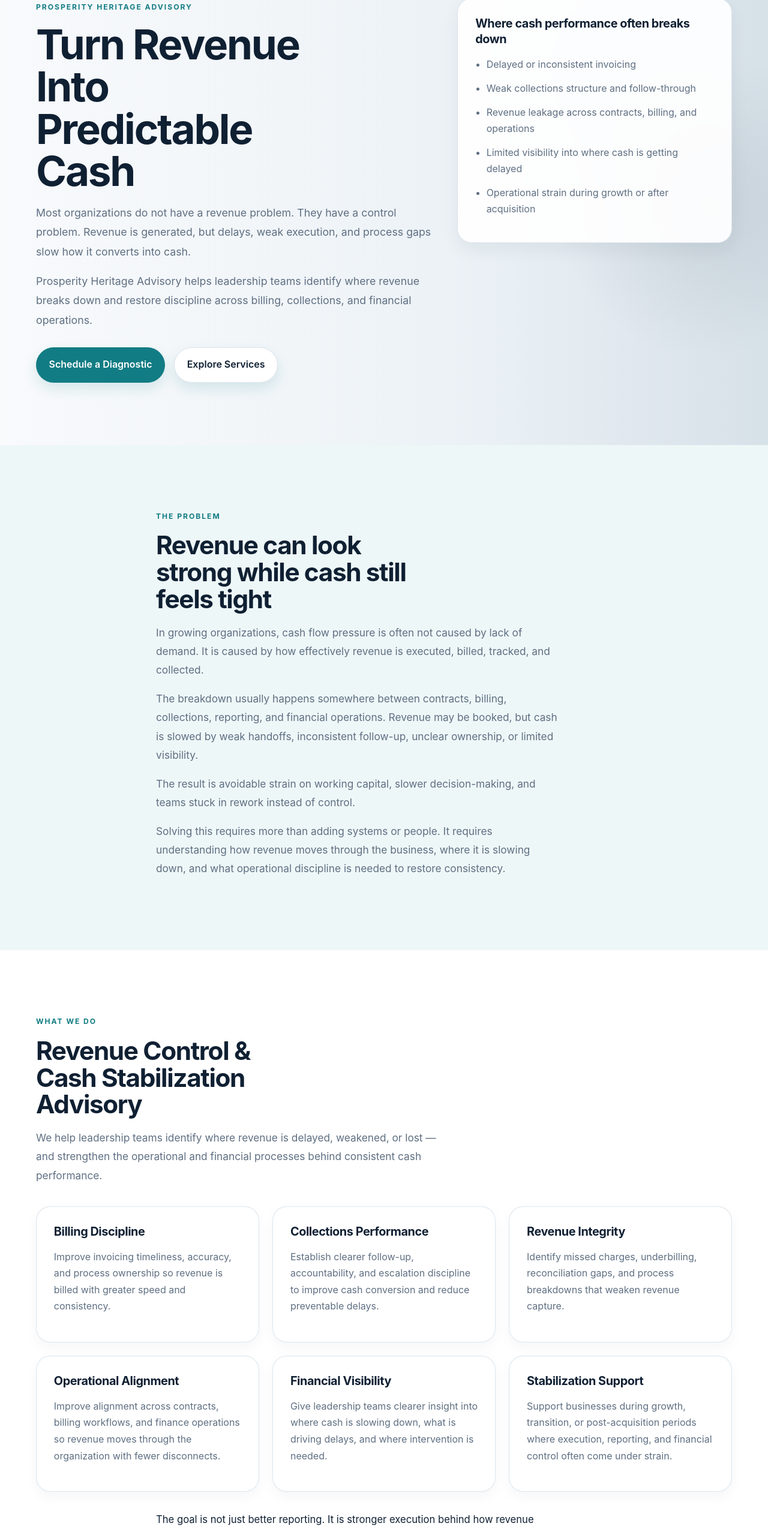
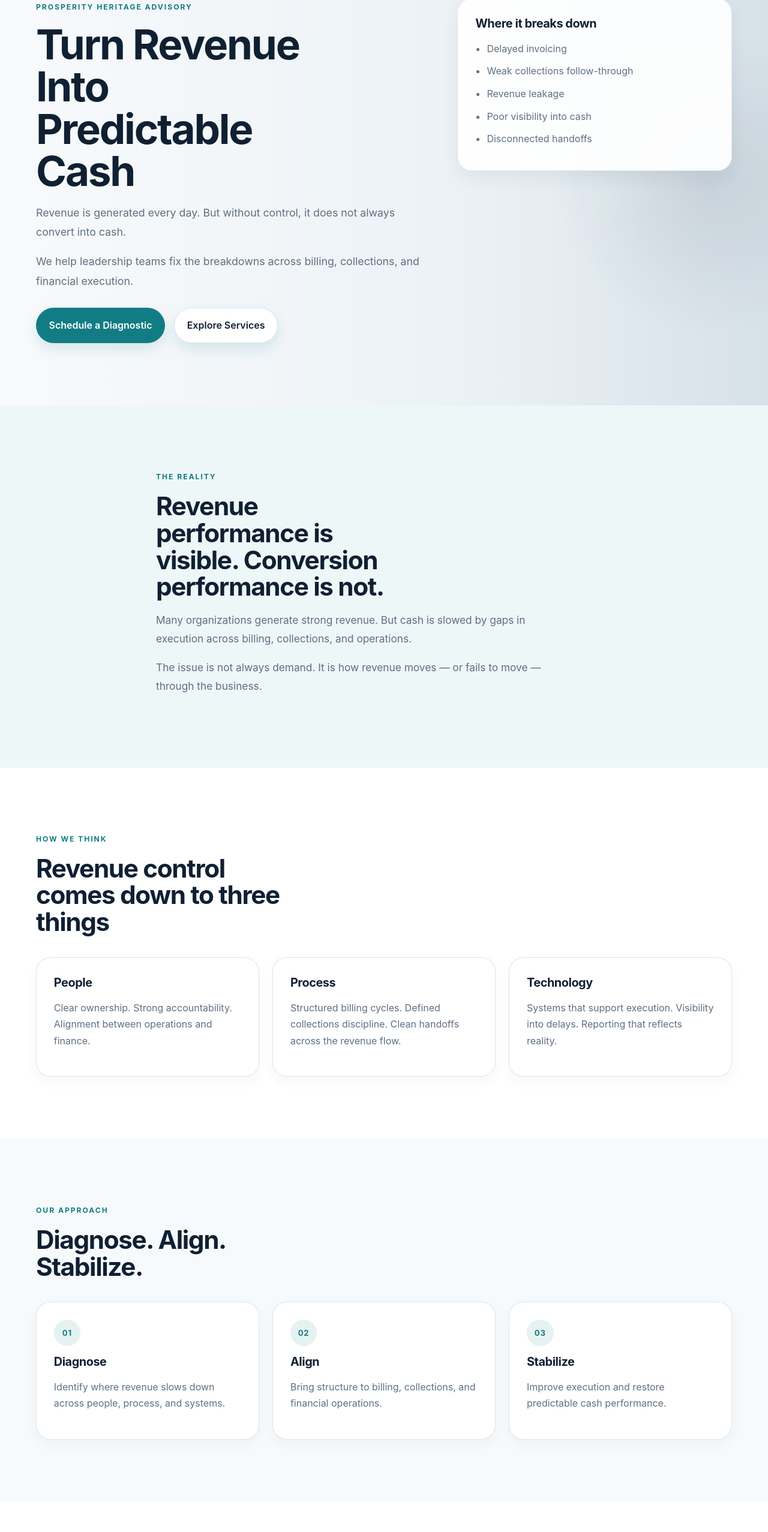
Before and after one commit to pjechete/prosperity-heritage-Advisory-Services, a Next.js app: page / in a window 1280 px wide. Shown: the part 206-2760 px from the top of the page at 60% size. Built offline with nearby package versions, Linux system fonts and the light colour scheme.

Commit message:
Update page.tsx

```diff
--- a/src/app/page.tsx
+++ b/src/app/page.tsx
@@ -3,23 +3,24 @@ import Link from 'next/link'
 export default function HomePage() {
   return (
     <main>
+
+      {/* HERO */}
       <section className="hero">
-        <div className="container">
-          <div className="hero-grid">
+        <div className="container hero-grid">
+
           <div>
             <p className="eyebrow">Prosperity Heritage Advisory</p>
-              <h1 className="hero-title">Turn Revenue Into Predictable Cash</h1>
+
+            <h1 className="hero-title">
+              Turn Revenue Into Predictable Cash
+            </h1>
 
             <p className="hero-subtext">
-                Most organizations do not have a revenue problem. They have a
-                control problem. Revenue is generated, but delays, weak
-                execution, and process gaps slow how it converts into cash.
+              Revenue is generated every day. But without control, it does not always convert into cash.
             </p>
 
             <p className="hero-subtext">
-                Prosperity Heritage Advisory helps leadership teams identify
-                where revenue breaks down and restore discipline across billing,
-                collections, and financial operations.
+              We help leadership teams fix the breakdowns across billing, collections, and financial execution.
             </p>
 
             <div className="hero-actions">
@@ -33,153 +34,103 @@ export default function HomePage() {
           </div>
 
           <div className="hero-card">
-              <h3>Where cash performance often breaks down</h3>
-              <ul className="check-list">
-                <li>Delayed or inconsistent invoicing</li>
-                <li>Weak collections structure and follow-through</li>
-                <li>Revenue leakage across contracts, billing, and operations</li>
-                <li>Limited visibility into where cash is getting delayed</li>
-                <li>Operational strain during growth or after acquisition</li>
+            <h3>Where it breaks down</h3>
+            <ul>
+              <li>Delayed invoicing</li>
+              <li>Weak collections follow-through</li>
+              <li>Revenue leakage</li>
+              <li>Poor visibility into cash</li>
+              <li>Disconnected handoffs</li>
             </ul>
           </div>
-          </div>
+
         </div>
       </section>
 
+      {/* PROBLEM */}
       <section className="section section-soft">
         <div className="narrow">
-          <p className="section-label">The problem</p>
+
+          <p className="section-label">The reality</p>
+
           <h2 className="section-title">
-            Revenue can look strong while cash still feels tight
+            Revenue performance is visible. Conversion performance is not.
           </h2>
 
           <p className="section-copy">
-            In growing organizations, cash flow pressure is often not caused by
-            lack of demand. It is caused by how effectively revenue is executed,
-            billed, tracked, and collected.
+            Many organizations generate strong revenue. But cash is slowed by gaps in execution across billing, collections, and operations.
           </p>
 
           <p className="section-copy">
-            The breakdown usually happens somewhere between contracts, billing,
-            collections, reporting, and financial operations. Revenue may be
-            booked, but cash is slowed by weak handoffs, inconsistent follow-up,
-            unclear ownership, or limited visibility.
+            The issue is not always demand. It is how revenue moves — or fails to move — through the business.
           </p>
 
-          <p className="section-copy">
-            The result is avoidable strain on working capital, slower
-            decision-making, and teams stuck in rework instead of control.
-          </p>
-
-          <p className="section-copy">
-            Solving this requires more than adding systems or people. It
-            requires understanding how revenue moves through the business, where
-            it is slowing down, and what operational discipline is needed to
-            restore consistency.
-          </p>
         </div>
       </section>
 
+      {/* FRAMEWORK */}
       <section className="section">
         <div className="container">
-          <p className="section-label">What we do</p>
+
+          <p className="section-label">How we think</p>
+
           <h2 className="section-title">
-            Revenue Control &amp; Cash Stabilization Advisory
+            Revenue control comes down to three things
           </h2>
 
-          <p className="section-intro">
-            We help leadership teams identify where revenue is delayed,
-            weakened, or lost — and strengthen the operational and financial
-            processes behind consistent cash performance.
-          </p>
+          <div className="card-grid three-up">
 
-          <div className="card-grid three-up">
             <div className="card">
-              <h3>Billing Discipline</h3>
+              <h3>People</h3>
               <p>
-                Improve invoicing timeliness, accuracy, and process ownership so
-                revenue is billed with greater speed and consistency.
+                Clear ownership. Strong accountability. Alignment between operations and finance.
               </p>
             </div>
 
             <div className="card">
-              <h3>Collections Performance</h3>
+              <h3>Process</h3>
               <p>
-                Establish clearer follow-up, accountability, and escalation
-                discipline to improve cash conversion and reduce preventable
-                delays.
+                Structured billing cycles. Defined collections discipline. Clean handoffs across the revenue flow.
               </p>
             </div>
 
             <div className="card">
-              <h3>Revenue Integrity</h3>
+              <h3>Technology</h3>
               <p>
-                Identify missed charges, underbilling, reconciliation gaps, and
-                process breakdowns that weaken revenue capture.
+                Systems that support execution. Visibility into delays. Reporting that reflects reality.
               </p>
             </div>
 
-            <div className="card">
-              <h3>Operational Alignment</h3>
-              <p>
-                Improve alignment across contracts, billing workflows, and
-                finance operations so revenue moves through the organization
-                with fewer disconnects.
-              </p>
           </div>
 
-            <div className="card">
-              <h3>Financial Visibility</h3>
-              <p>
-                Give leadership teams clearer insight into where cash is slowing
-                down, what is driving delays, and where intervention is needed.
-              </p>
-            </div>
-
-            <div className="card">
-              <h3>Stabilization Support</h3>
-              <p>
-                Support businesses during growth, transition, or
-                post-acquisition periods where execution, reporting, and
-                financial control often come under strain.
-              </p>
-            </div>
-          </div>
-
-          <div className="section-closing narrow">
-            <p>
-              The goal is not just better reporting. It is stronger execution
-              behind how revenue turns into usable cash.
-            </p>
-          </div>
         </div>
       </section>
 
+      {/* APPROACH */}
       <section className="section section-light">
         <div className="container">
-          <p className="section-label">How we work</p>
+
+          <p className="section-label">Our approach</p>
+
           <h2 className="section-title">
-            A practical, leadership-focused approach
+            Diagnose. Align. Stabilize.
           </h2>
 
           <div className="steps-grid">
+
             <div className="step-card">
               <span className="step-number">01</span>
-              <h3>Assess</h3>
+              <h3>Diagnose</h3>
               <p>
-                We review how revenue moves through the organization and
-                identify where delays, inconsistencies, and operational
-                breakdowns occur.
+                Identify where revenue slows down across people, process, and systems.
               </p>
             </div>
 
             <div className="step-card">
               <span className="step-number">02</span>
-              <h3>Clarify</h3>
+              <h3>Align</h3>
               <p>
-                We isolate root causes across billing, collections, reporting,
-                and finance operations so leadership can see where action is
-                required.
+                Bring structure to billing, collections, and financial operations.
               </p>
             </div>
 
@@ -187,134 +138,76 @@ export default function HomePage() {
               <span className="step-number">03</span>
               <h3>Stabilize</h3>
               <p>
-                We support targeted improvements that strengthen execution,
-                improve accountability, and create more predictable cash
-                outcomes.
+                Improve execution and restore predictable cash performance.
               </p>
             </div>
+
           </div>
 
-          <div className="steps-closing narrow">
-            <p>
-              Engagements typically begin with a structured diagnostic to assess
-              current processes, identify key gaps, and define clear priorities
-              for improvement.
-            </p>
-          </div>
         </div>
       </section>
 
+      {/* WHO */}
       <section className="section">
         <div className="container">
-          <p className="section-label">Who we work with</p>
+
+          <p className="section-label">Who this is for</p>
+
           <h2 className="section-title">
             Built for organizations where revenue is not translating into cash
           </h2>
 
           <div className="card-grid three-up">
+
             <div className="card">
-              <h3>Revenue Growing Faster Than Cash Flow</h3>
+              <h3>Growth outpacing structure</h3>
               <p>
-                Organizations where growth is outpacing process discipline,
-                creating delays, inconsistencies, and pressure on working
-                capital.
+                Revenue is increasing, but processes are not keeping up.
               </p>
             </div>
 
             <div className="card">
-              <h3>Transition &amp; Post-Acquisition Environments</h3>
+              <h3>Operational disconnect</h3>
               <p>
-                Companies navigating change, integration, or operational strain
-                where financial controls and execution need to be stabilized
-                quickly.
+                Billing, collections, and finance are not fully aligned.
               </p>
             </div>
 
             <div className="card">
-              <h3>Limited Visibility Into Cash Performance</h3>
+              <h3>Limited visibility</h3>
               <p>
-                Leaders who need clearer insight into how revenue is billed,
-                collected, and converted into usable cash across the business.
+                Leadership cannot clearly see where cash is being delayed.
               </p>
             </div>
+
           </div>
+
         </div>
       </section>
 
-      <section className="section section-soft">
-        <div className="narrow">
-          <p className="section-label">Selective strategic engagements</p>
-          <h2 className="section-title">
-            Selective, high-trust strategic engagements
-          </h2>
-
-          <p className="section-copy">
-            In addition to our core advisory work, we selectively support
-            complex, high-impact opportunities where disciplined coordination,
-            financial structure, and experienced execution are essential.
-          </p>
-
-          <p className="section-copy">
-            These engagements are pursued carefully, in collaboration with
-            trusted partners, and only where there is credible alignment and a
-            clear path to meaningful outcomes.
-          </p>
-
-          <div className="strategic-links">
-            <div className="card">
-              <div>
-                <h3>Healthcare Development &amp; Turnkey Projects</h3>
-                <p>
-                  Partner-led engagements involving healthcare infrastructure,
-                  planning, and implementation support where operational
-                  discipline and coordination are critical.
-                </p>
-              </div>
-            </div>
-
-            <div className="card">
-              <div>
-                <h3>Global Investment &amp; Trade Opportunities</h3>
-                <p>
-                  Curated cross-border investment and trade opportunities where
-                  disciplined sourcing, validation, and structured execution are
-                  key to stronger outcomes.
-                </p>
-              </div>
-            </div>
-          </div>
-
-          <div className="section-closing narrow">
-            <p>
-              In cross-border investing, trust is built through people — not
-              algorithms.
-            </p>
-          </div>
-        </div>
-      </section>
-
+      {/* CTA */}
       <section className="cta-section">
         <div className="narrow">
+
           <div className="cta-box">
-            <p className="section-label">Start the conversation</p>
-            <h2>Strong revenue should lead to stronger cash performance</h2>
+
+            <h2>Strong revenue should lead to strong cash</h2>
+
             <p>
-              If revenue is growing but cash still feels inconsistent, we can
-              help identify where the process is breaking and what it will take
-              to stabilize it.
+              If it does not, the issue is usually control.
             </p>
 
             <div className="hero-actions center-buttons">
               <Link href="/contact" className="btn btn-primary">
                 Schedule a Diagnostic
               </Link>
-              <Link href="/services" className="btn btn-secondary">
-                Explore Services
-              </Link>
             </div>
+
           </div>
+
         </div>
       </section>
+
     </main>
   )
 }
```
Lines whose indentation alone changed are shown as unchanged.
